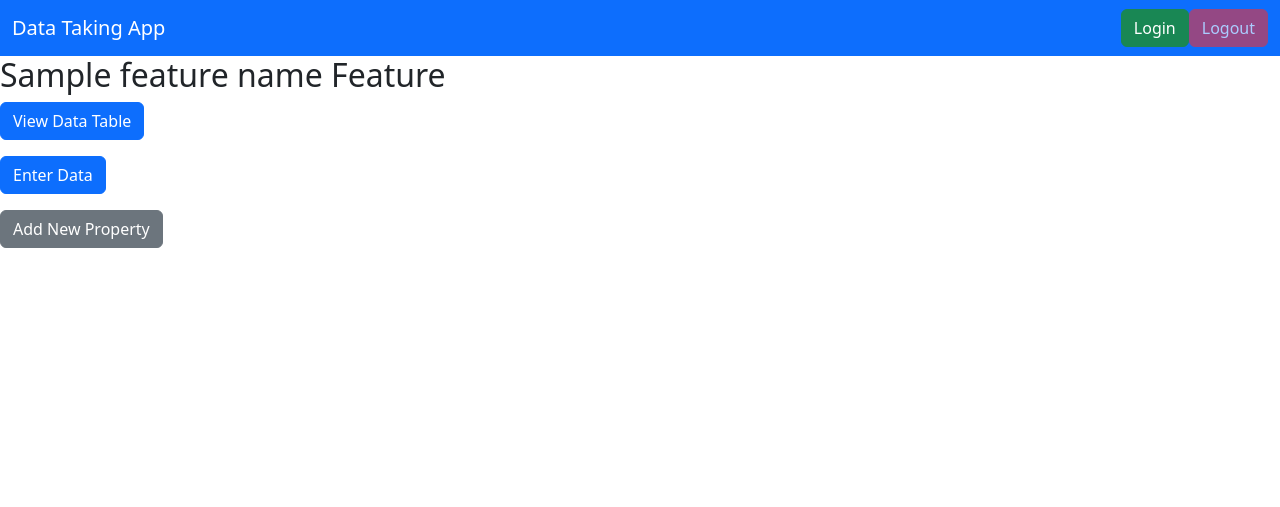
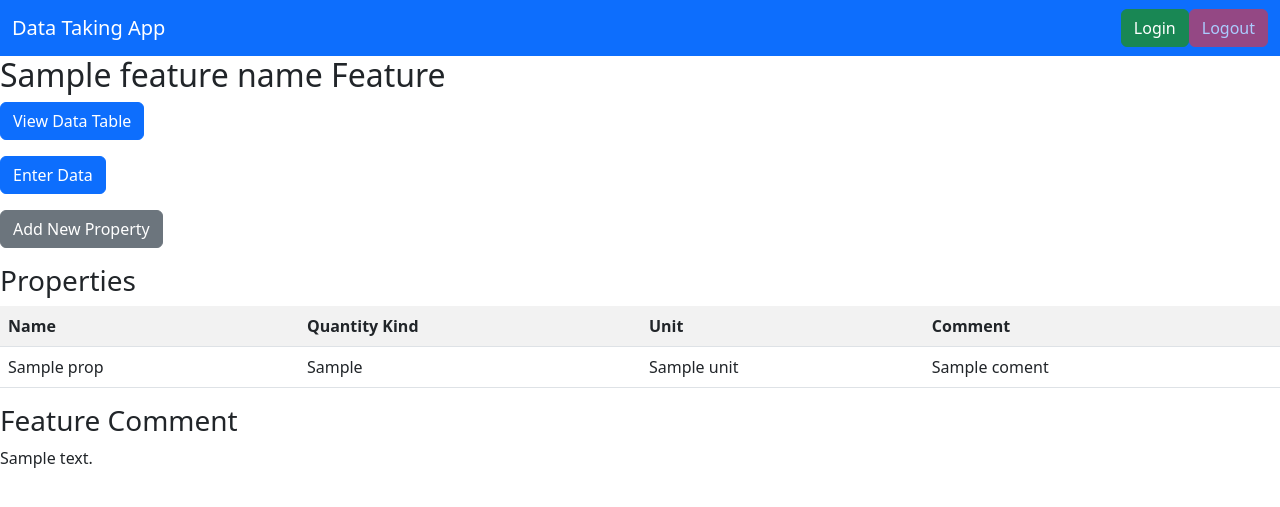
Before and after one commit to jhugon/semantic-data-taking-webapp, a Flask app: template templates/feature.html in a window 1280 px wide. Shown: the top 507 px of the page. Run offline with Flask 2, Linux system fonts and the light colour scheme; the template is opened without the code that fills it: most values are stand-ins (such as "Sample title", 1, 10 or a date in 2020).

Commit message:
feat: Add comments and properties to feature page
Also changed description to comment
Property QuantityKind, Unit, and comments visible (but having issue with
comment)
Working on #9

```diff
--- a/templates/addproperty.html
+++ b/templates/addproperty.html
@@ -22,7 +22,7 @@
         <em>Use Dimensionless [Unitless] for non-dimensioned, and Currency for money</em>
       </p>
       <p>
-        <label for="comment">Description:</label>
+        <label for="comment">Comment:</label>
       </p>
       <p>
         <textarea name="comment" id="comment" rows="4" cols="45"></textarea>
--- a/templates/feature.html
+++ b/templates/feature.html
@@ -17,4 +17,23 @@
     <p>
         <a href="/addproperty?feature={{ featureURLEncoded }}" class="btn btn-secondary">Add New Property</a>
     </p>
+  <h3>Properties</h3>
+    <table class="table table-striped">
+      <tr>
+        <th>Name</th>
+        <th>Quantity Kind</th>
+        <th>Unit</th>
+        <th>Comment</th>
+      </tr>
+      {% for prop in properties %}
+        <tr>
+          <td>{{ prop["label"] }}</td>
+          <td>{{ prop["qk"]}}</td>
+          <td>{{ prop["unit"] }}</td>
+          <td>{{ prop["coment"] }}</td>
+        </tr>
+      {% endfor %}
+    </table>
+  <h3>Feature Comment</h3>
+  {{ featureComment }}
 {% endblock %}
--- a/templates/index.html
+++ b/templates/index.html
@@ -25,7 +25,7 @@
         <input type="text" name="featurename" id="featurename" pattern="^[a-zA-Z0-9_]+$" title="Must be at least one number, letter or _" class="form-control">
       </p>
       <p>
-        <label for="comment" class="form-label">Description:<label>
+        <label for="comment" class="form-label">Comment:<label>
       </p>
       <p>
         <textarea name="comment" id="comment" rows="4" cols="45" class="form-control"></textarea>
--- a/web.py
+++ b/web.py
@@ -131,11 +131,24 @@ def create_app():
     def features():
         feature = request.args["feature"]
         featureName = db.getLabel(feature)
+        featureComment = db.getComment(feature)
+        properties = db.listObservableProperties(feature)
+        propInfos = []
+        for prop in properties:
+            propInfo = {}
+            propInfo["label"] = db.getLabel(prop)
+            propInfo["comment"] = db.getComment(prop)
+            qk, unit = db.getPropertyQuantityKindAndUnit(prop)
+            propInfo["qk"] = db.getLabel(qk)
+            propInfo["unit"] = db.getLabel(unit)
+            propInfos.append(propInfo)
         featureURLEncoded = urllib.parse.quote(feature, safe="")
         return render_template(
             "feature.html",
             feature=feature,
             featureName=featureName,
+            featureComment=featureComment,
+            properties=propInfos,
             featureURLEncoded=featureURLEncoded,
             urllib=urllib,
         )
```
Also changed, not shown: db.py (+8 -0 lines).
